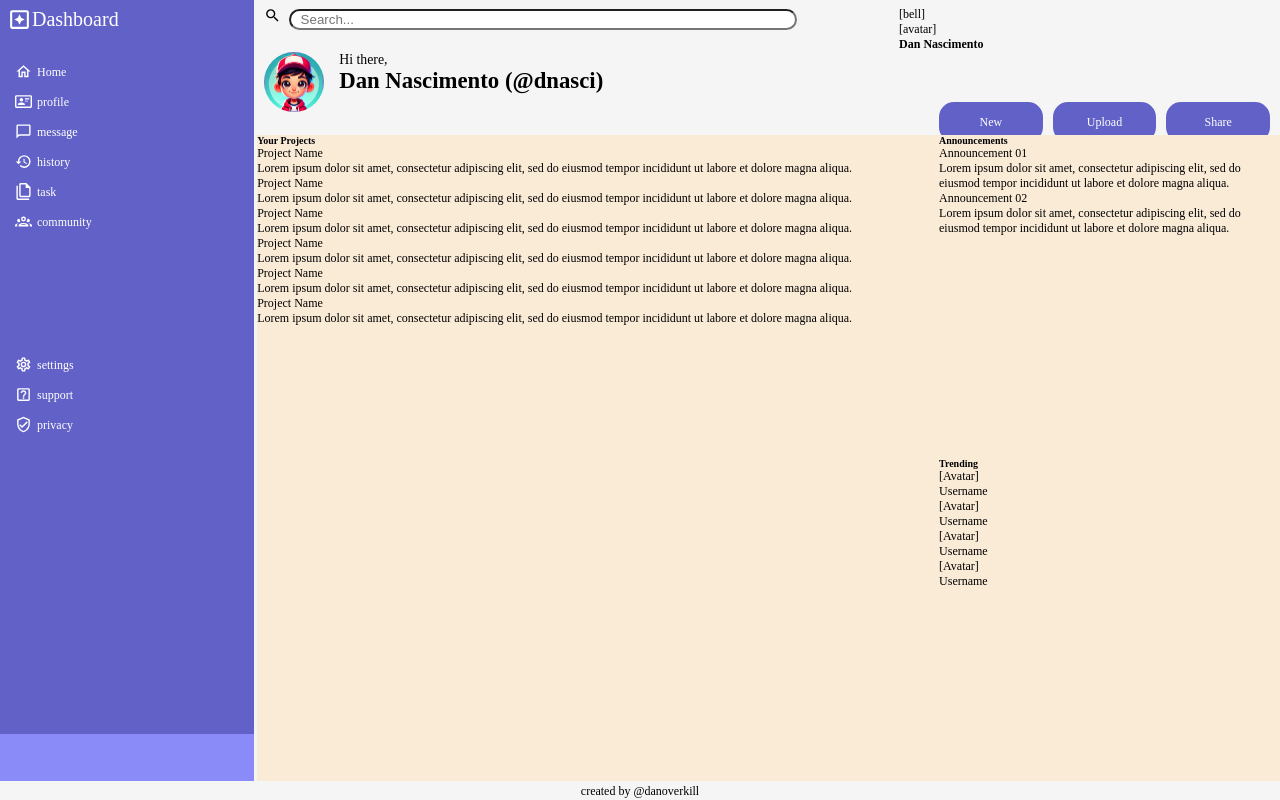
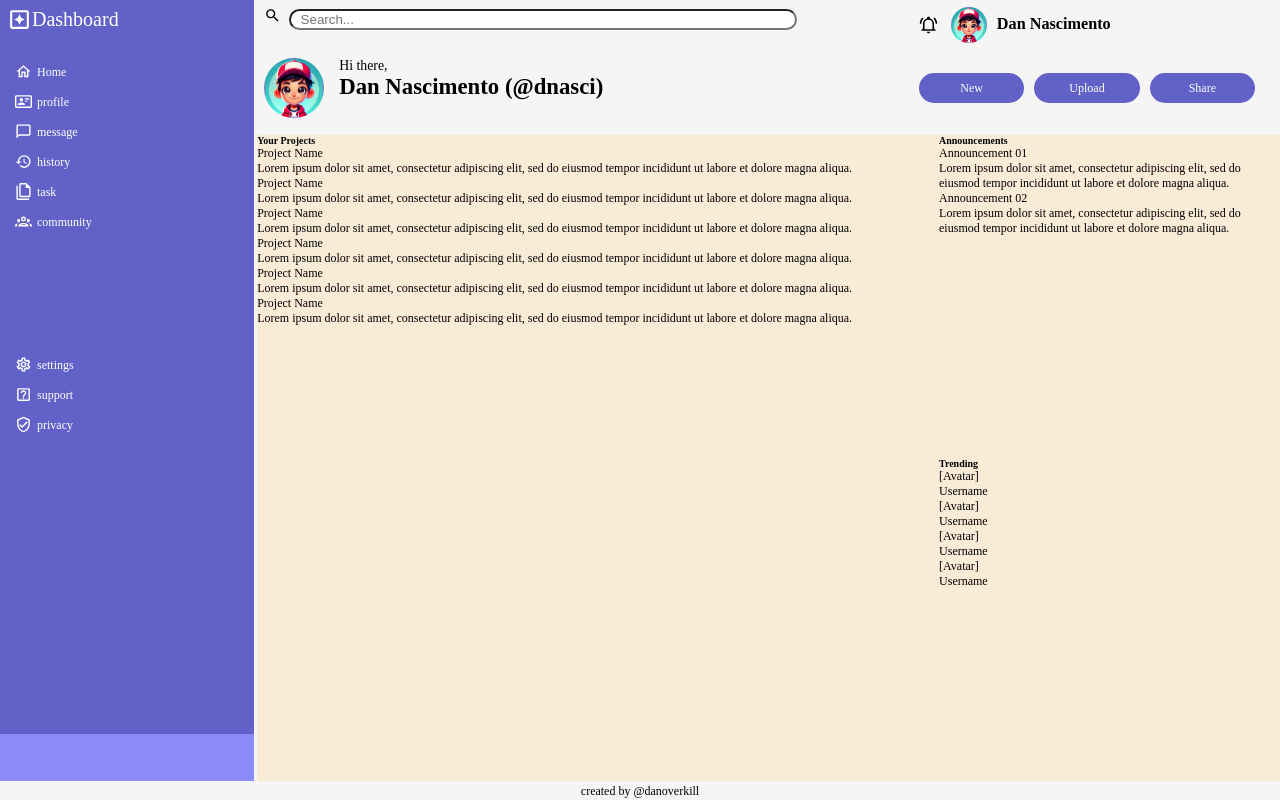
Before and after one commit to DANOverkill/admin_dashboard, a plain HTML site: page index.html in a window 1280 px wide. Drawn offline with Linux system fonts and the light colour scheme.

Commit message:
add: stle on header finished styling all element in the header of the page

```diff
--- a/index.html
+++ b/index.html
@@ -26,8 +26,12 @@
             </div>
         </div>
         <div class="header-info">
-            <div class="notification-bell">[bell]</div>
-            <div class="header-avatar">[avatar]</div>
+            <div class="notification-bell">
+                <img src="assets/bell-ring-outline.svg" alt="notification warning" class="header-icon">
+            </div>
+            <div class="header-avatar">
+                <img src="assets/avatar_03.png" alt="user avatar" class="usertag-avatar">
+            </div>
             <h4 class="header-userName">Dan Nascimento</h4>
         </div>
         <ul class="header-buttons-container">
--- a/style.css
+++ b/style.css
@@ -81,10 +81,12 @@ ul {
 .greeting-card {
     grid-area: 2/1/3/2;
     display: flex;
+    margin-bottom: 10px;
 }
 
 .header-info {
     grid-area: 1/2/2/3;
+    margin-left: 20px;
 }
 
 .header-buttons-container {
@@ -92,7 +94,9 @@ ul {
     grid-area: 2/2/3/3;
     display: flex;
     flex-wrap: nowrap;
-    margin-top: 50px;
+    margin-top: 15px;
+    margin-right: 15px;
+    padding-left: 20px;
 }
 
 .header-icon {
@@ -103,7 +107,7 @@ ul {
 
 .header-button {
     flex: 1;                   /* All items take up equal space */
-    padding: 10px;
+    padding: 5px;
     background-color: rgb(97, 97, 199);
     text-align: center;        /* Center text horizontally */
     display: flex;             /* Set flex on the item itself */
@@ -128,8 +132,29 @@ ul {
     font-size: 115%;
 }
 
+.header-info {
+    display: flex;
+    flex-wrap: nowrap;
+}
+
 .greeting-userName {
     font-size: 165%;
+}
+
+.notification-bell {
+    zoom: 110%;
+    margin-top: 0.6em;
+    margin-right: 0.6em;
+}
+
+.header-avatar {
+    zoom: 60%;
+}
+
+.header-userName {
+    font-size: 135%;
+    margin-left: 0.6em;
+    margin-top: 0.5em;
 }
 
 
```
